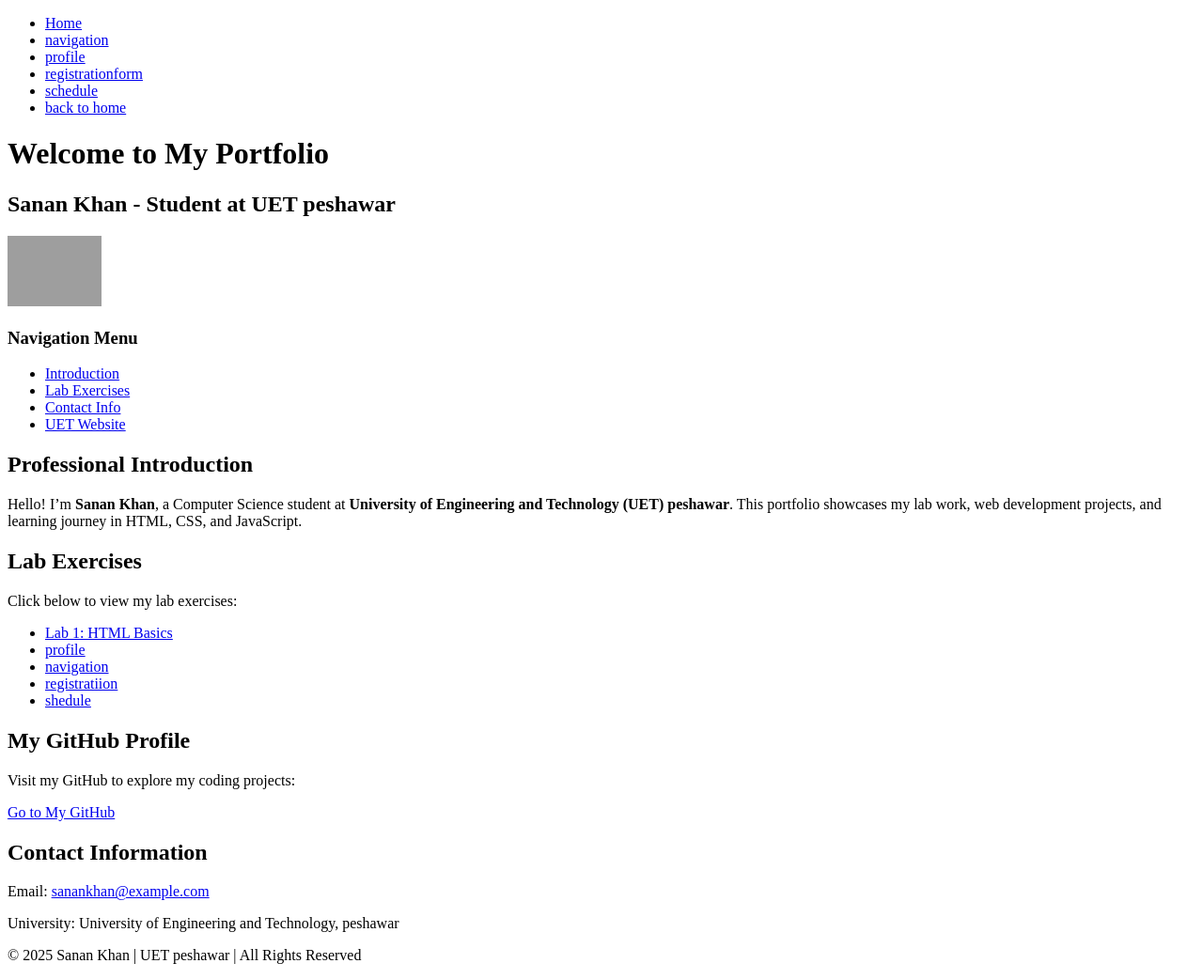
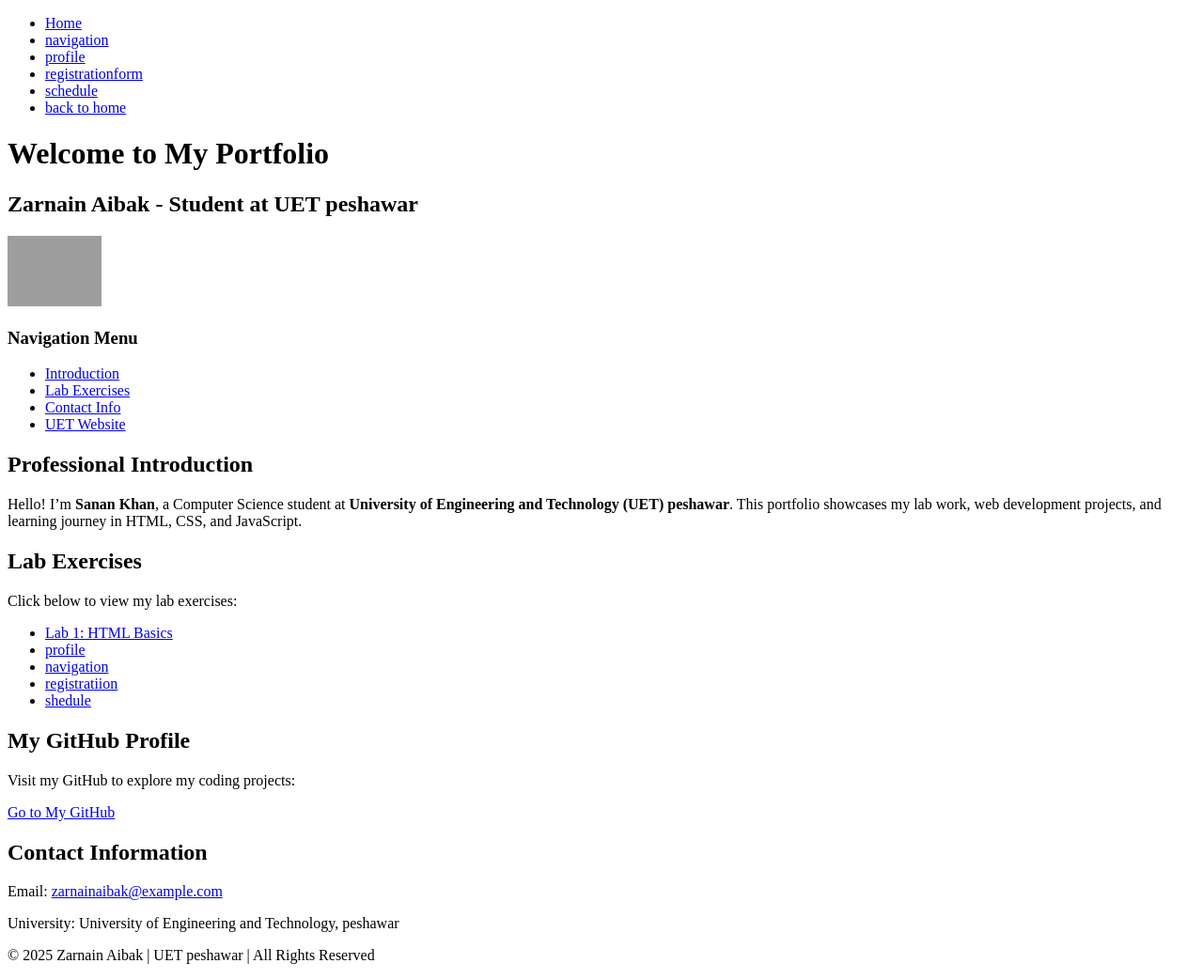
Before and after one commit to zarnainaibak60/24pwbcs1093-wt, a plain HTML site: page Lab 02/index.html in a window 1280 px wide. Shown: the whole page at 94% size. Drawn offline with Linux system fonts and the light colour scheme; grey boxes are pictures that could not be loaded.

Commit message:
Update index.html

```diff
--- a/Lab 02/index.html
+++ b/Lab 02/index.html
@@ -3,7 +3,7 @@
   <head>
     <meta charset="UTF-8" />
     <meta name="viewport" content="width=device-width, initial-scale=1.0" />
-    <title>Sanan Khan | Portfolio Landing Page</title>
+    <title>Zarnain Aibak | Portfolio Landing Page</title>
   </head>
   <body>
     <header>
@@ -21,7 +21,7 @@
 
     <header>
       <h1>Welcome to My Portfolio</h1>
-      <h2>Sanan Khan - Student at UET peshawar</h2>
+      <h2>Zarnain Aibak - Student at UET peshawar</h2>
       <img
         src="https://www.uet.edu.pk/images/logo.png"
         alt="UET Logo"
@@ -66,7 +66,7 @@
       <h2>My GitHub Profile</h2>
       <p>Visit my GitHub to explore my coding projects:</p>
       <a
-        href="https://github.com/sanankx/24PWBCS1138-WT-Fall-25"
+        href="https://github.com/zarnainaibak/24PWBCS1093-wt-Fall-25"
         target="_blank"
         >Go to My GitHub</a
       >
@@ -75,13 +75,13 @@
     <section id="contact">
       <h2>Contact Information</h2>
       <p>
-        Email: <a href="mailto:sanankhan@example.com">sanankhan@example.com</a>
+        Email: <a href="mailto:zarnainaibak@example.com">zarnainaibak@example.com</a>
       </p>
       <p>University: University of Engineering and Technology, peshawar</p>
     </section>
 
     <footer>
-      <p>© 2025 Sanan Khan | UET peshawar | All Rights Reserved</p>
+      <p>© 2025 Zarnain Aibak | UET peshawar | All Rights Reserved</p>
     </footer>
   </body>
 </html>
```
